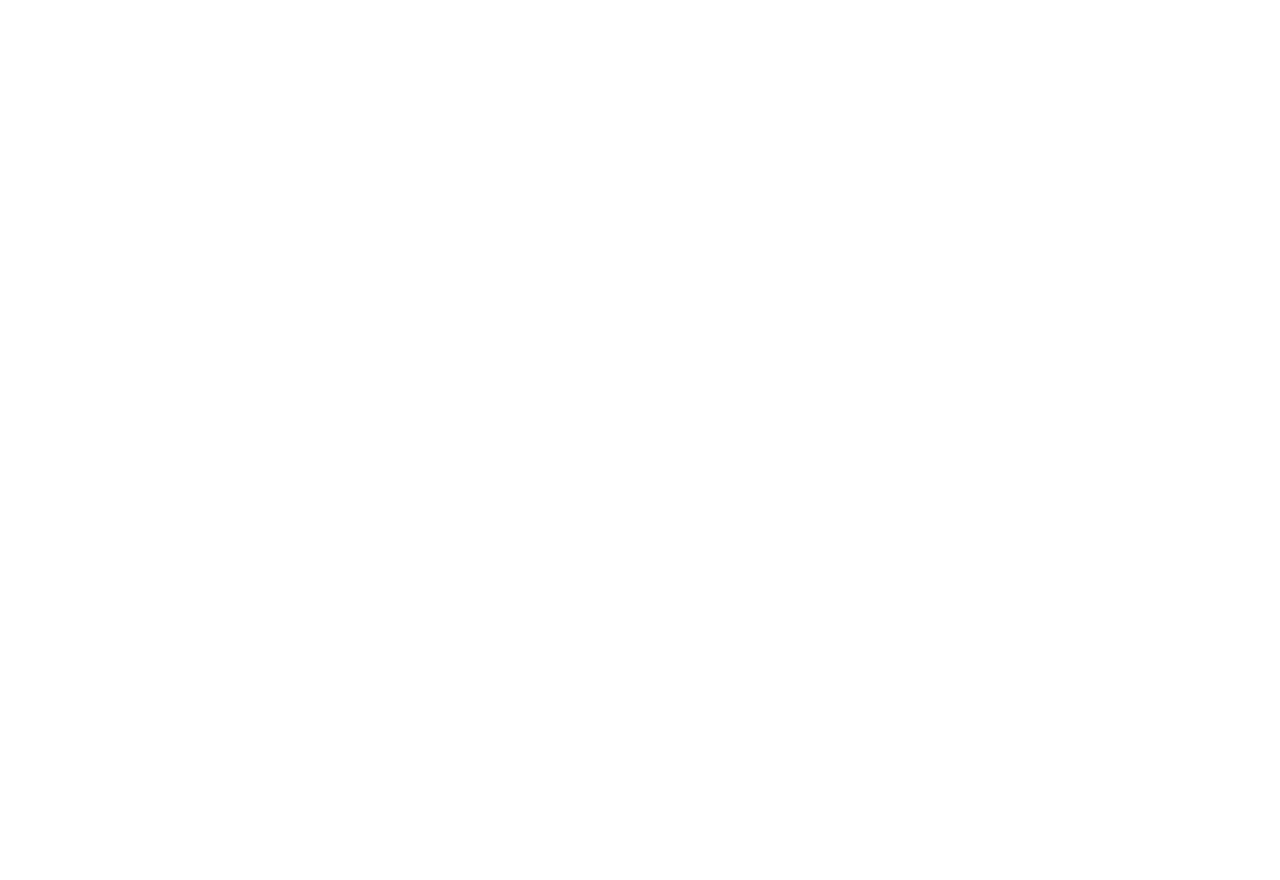
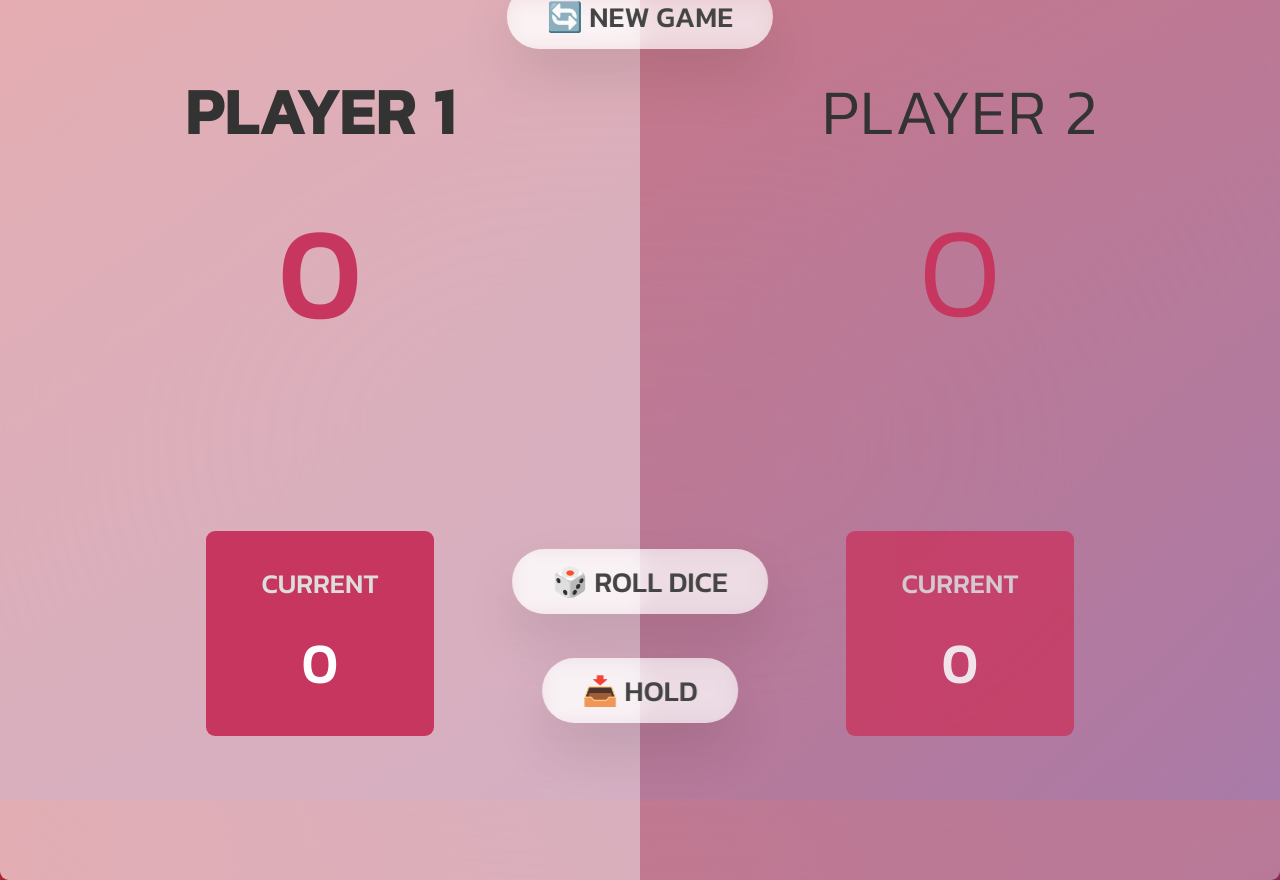
Before and after one commit to soltonanna/pig_game, a website: page src/index.html in a window 1280 px wide. Before the commit the page ends 800 px from the top, so only its background shows below. Drawn offline with Linux system fonts and the light colour scheme.

Commit message:
add game

```diff
--- a/src/index.html
+++ b/src/index.html
@@ -5,8 +5,41 @@
     <meta http-equiv="X-UA-Compatible" content="IE=edge">
     <meta name="viewport" content="width=device-width, initial-scale=1.0">
     <title>Pig Game</title>
+    <!-- Fonts-->
+    <link rel="preconnect" href="https://fonts.googleapis.com">
+    <link rel="preconnect" href="https://fonts.gstatic.com" crossorigin>
+    <link href="https://fonts.googleapis.com/css2?family=Kanit:wght@200;300;500&display=swap" rel="stylesheet">
+
+    <link type="text/css" rel="stylesheet" href="style.css" />
 </head>
 <body>
+    <div id="main">
 
+        <div class="player player--0 player--active">
+            <h1 class="name" id="name--0"> Player 1</h1>
+            <div class="score" id="score--0">0</div>
+            <div class="current">
+                <p class="current-label"> Current</p>
+                <p class="current-score" id="current--0">0</p>
+            </div>
+        </div>
+
+        <div class="player player--1">
+            <h1 class="name" id="name--1"> Player 2</h1>
+            <div class="score" id="score--1">0</div>
+            <div class="current">
+                <p class="current-label"> Current</p>
+                <p class="current-score" id="current--1">0</p>
+            </div>
+        </div>
+
+        <img src="media/dice-1.png" alt="Playing dice" class="dice hidden">
+        <button class="btn btn--new"> 🔄 New game </button>
+        <button class="btn btn--roll"> 🎲 Roll Dice </button>
+        <button class="btn btn--hold"> 📥 Hold </button>
+
+    </div>
+
+    <script src="index.js"></script>
 </body>
 </html>
--- a/src/index.js
+++ b/src/index.js
@@ -0,0 +1,76 @@
+let activePlayer = 0;
+let currentScore = 0;
+
+const btnNew = document.querySelector('.btn--new');
+const btnRoll = document.querySelector('.btn--roll');
+const btnHold = document.querySelector('.btn--hold');
+
+const diceImg = document.querySelector('.dice');
+
+const player0 = document.querySelector('.player--0');
+const player1 = document.querySelector('.player--1');
+
+function clearScore(element) {
+  element.textContent = 0;
+  return element;
+}
+
+/** Change player */
+const changePlayer = () => {
+  activePlayer = activePlayer === 0 ? 1 : 0;
+  currentScore = 0;
+  player0.classList.toggle('player--active');
+  player1.classList.toggle('player--active');
+};
+
+/** Reset the game  */
+const restartGame = () => {
+  player0.classList.add('player--active');
+  player1.classList.remove('player--active');
+  diceImg.classList.add('hidden');
+
+  document.querySelectorAll('.score').forEach((element) => clearScore(element));
+  document.querySelectorAll('.current-score').forEach((element) => clearScore(element));
+};
+
+/** Roll the dice */
+btnRoll.addEventListener('click', (e) => {
+  e.preventDefault();
+
+  diceImg.classList.remove('hidden');
+  const diceRandom = Math.trunc((Math.random() * 6) + 1);
+  diceImg.src = `media/dice-${diceRandom}.png`;
+
+  if (diceRandom !== 1) {
+    currentScore += diceRandom;
+    document.getElementById(`current--${activePlayer}`).textContent = currentScore;
+  } else {
+    document.getElementById(`current--${activePlayer}`).textContent = 0;
+    changePlayer();
+  }
+});
+
+/** Hold the score */
+btnHold.addEventListener('click', (e) => {
+  e.preventDefault();
+
+  let mainScore = +(document.getElementById(`score--${activePlayer}`).textContent);
+  mainScore += +(document.getElementById(`current--${activePlayer}`).textContent);
+  document.getElementById(`score--${activePlayer}`).textContent = mainScore;
+
+  if (mainScore <= 50) {
+    document.getElementById(`current--${activePlayer}`).textContent = 0;
+    diceImg.classList.add('hidden');
+    changePlayer();
+  } else {
+    // eslint-disable-next-line no-alert
+    alert(`${document.getElementById(`name--${activePlayer}`).textContent} is WIN !!!`);
+    restartGame();
+  }
+});
+
+/** Start the new game */
+btnNew.addEventListener('click', (e) => {
+  e.preventDefault();
+  restartGame();
+});
--- a/src/style.css
+++ b/src/style.css
@@ -0,0 +1,133 @@
+* {
+    margin: 0;
+    padding: 0;
+    box-sizing: border-box;
+    font-family: 'Kanit', sans-serif;
+}
+
+body {
+    background-image: linear-gradient(to top left, #753682 0%, #bf2e34 100%);
+    height: 100vh;
+    color: #333;
+    display: flex;
+    align-items: center;
+    justify-content: center;
+}
+
+#main {
+    position: relative;
+    width: 100rem;
+    height: 60rem;
+    background-color: rgba(255, 255, 255, 0.35);
+    backdrop-filter: blur(200px);
+    filter: blur();
+    box-shadow: 0 3rem 5rem rgb(0 0 0 / 25%);
+    border-radius: 9px;
+    overflow: hidden;
+    display: flex;
+}
+
+.player {
+    flex: 50%;
+    padding: 9rem;
+    display: flex;
+    flex-direction: column;
+    align-items: center;
+    transition: all 0.75s;
+}
+.player--active {
+    background-color: rgba(255, 255, 255, 0.4);
+}
+
+
+.name {
+    position: relative;
+    font-size: 4rem;
+    text-transform: uppercase;
+    letter-spacing: 1px;
+    word-spacing: 2px;
+    font-weight: 300;
+    margin-bottom: 1rem;
+}
+.player--active .name {
+    font-weight: 700;
+}
+
+
+.score {
+    font-size: 8rem;
+    font-weight: 300;
+    color: #c7365f;
+    margin-bottom: auto;
+}
+.player--active .score {
+    font-weight: 400;
+}
+
+
+.current {
+    background-color: #c7365f;
+    opacity: 0.8;
+    border-radius: 9px;
+    color: #fff;
+    width: 65%;
+    padding: 2rem;
+    text-align: center;
+    transition: all 0.75s;
+}
+.player--active .current {
+    opacity: 1;
+}
+
+.current-label {
+    text-transform: uppercase;
+    margin-bottom: 1rem;
+    font-size: 1.7rem;
+    color: #ddd;
+}
+.current-score {
+    font-size: 3.5rem;
+}
+
+.hidden {
+    display: none;
+}
+.dice {
+    position: absolute;
+    left: 50%;
+    top: 16.5rem;
+    transform: translateX(-50%);
+    height: 10rem;
+    box-shadow: 0 2rem 5rem rgb(0 0 0 / 20%);
+}
+
+.btn {
+    position: absolute;
+    left: 50%;
+    transform: translateX(-50%);
+    color: #444;
+    background: none;
+    border: none;
+    font-family: inherit;
+    font-size: 1.8rem;
+    text-transform: uppercase;
+    cursor: pointer;
+    font-weight: 400;
+    transition: all 0.2s;
+    background-color: white;
+    background-color: rgba(255, 255, 255, 0.6);
+    backdrop-filter: blur(10px);
+    padding: 0.7rem 2.5rem;
+    border-radius: 50rem;
+    box-shadow: 0 1.75rem 3.5rem rgb(0 0 0 / 10%);
+}
+
+.btn--new {
+    top: 4rem;
+}
+.btn--roll {
+    top: 39.3rem;
+}
+.btn--hold {
+    top: 46.1rem;
+}
```
Also changed, not shown: 1 other file.
